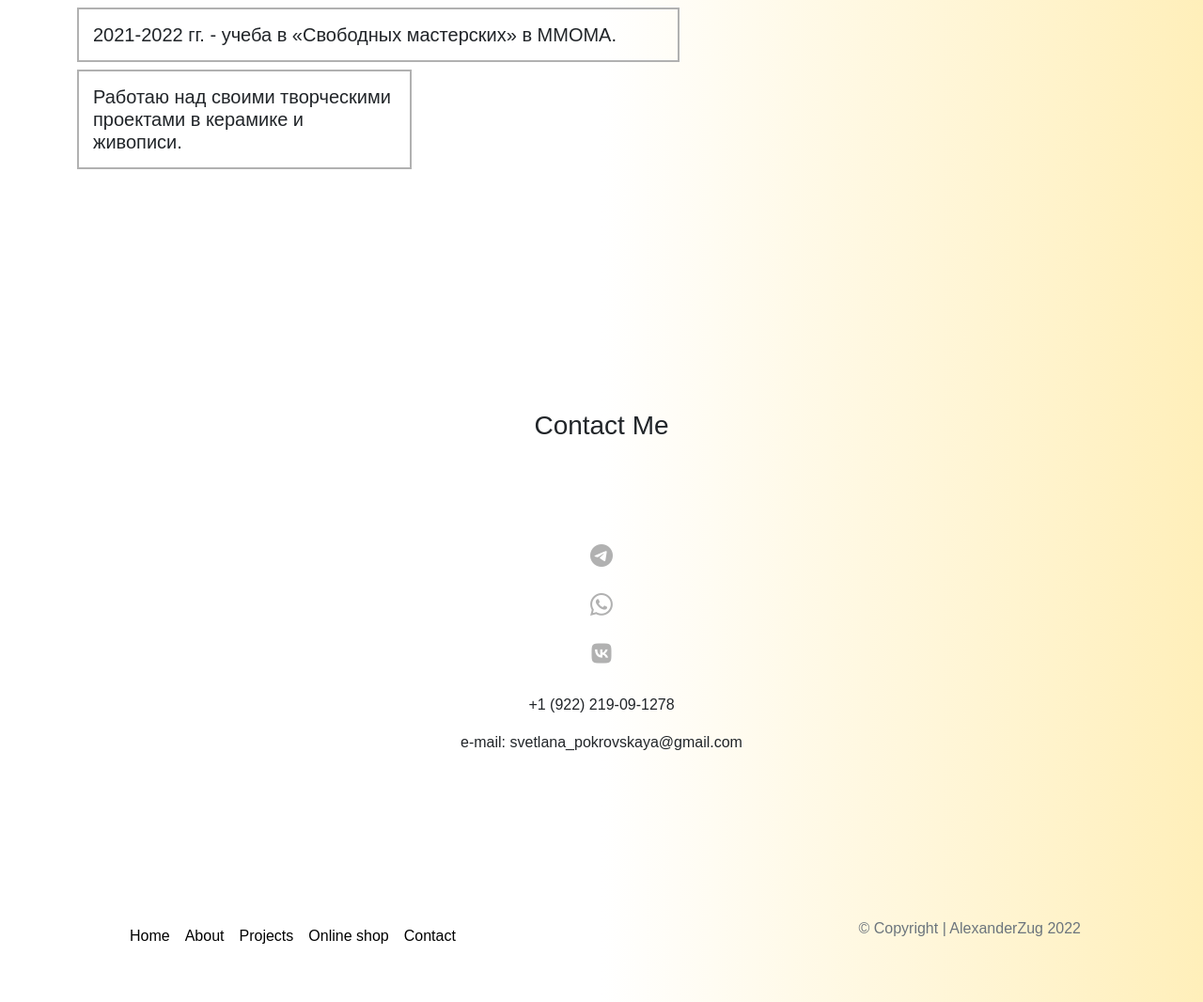
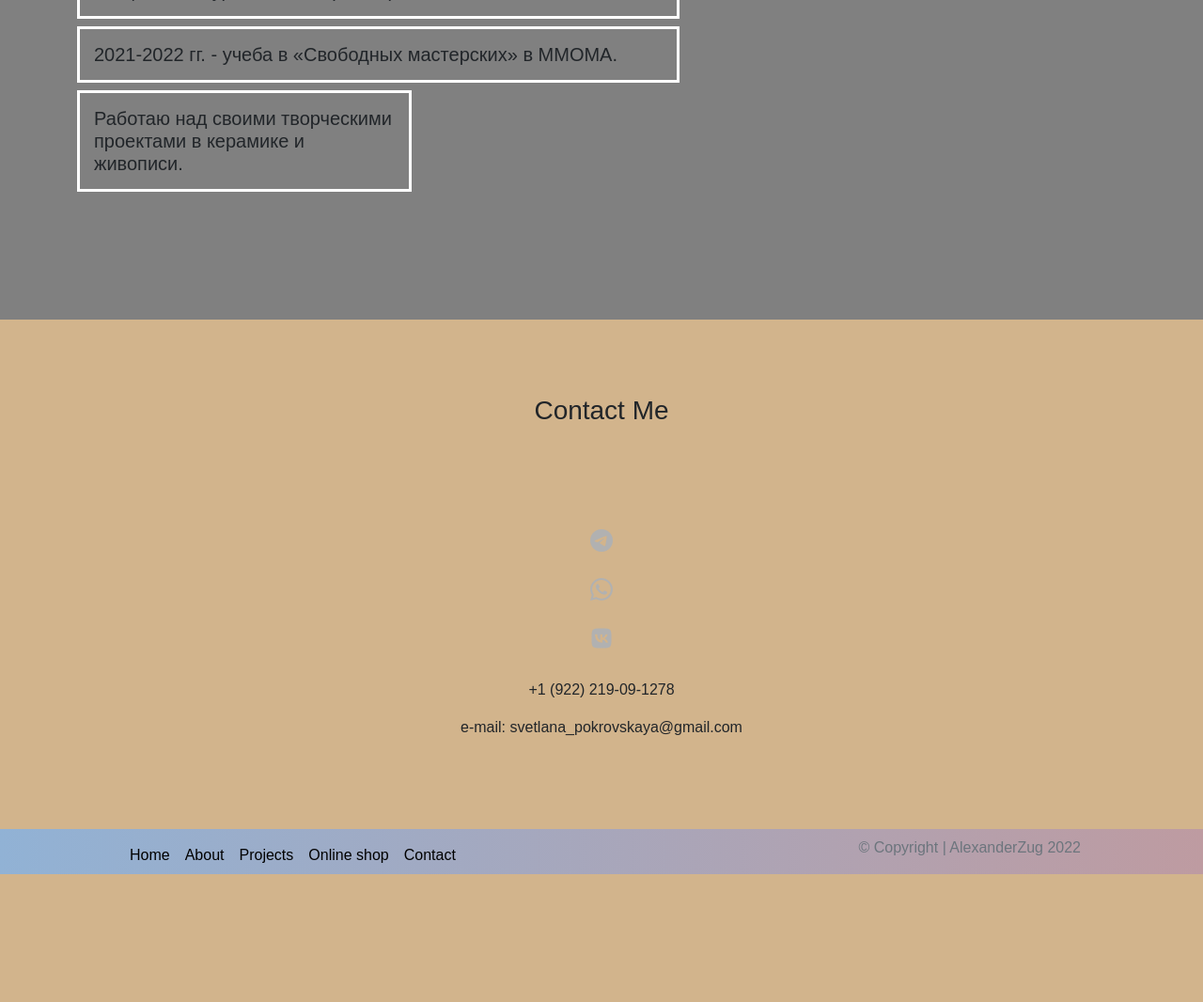
Before and after one commit to AlexanderZug/Ceramics_site, a Flask app: page / in a window 1280 px wide. Shown: the part 1543-2609 px from the top of the page at 94% size. After the commit the page ends 2473 px from the top, so only its background shows below. Run offline with Flask 2, Linux system fonts and the light colour scheme; some libraries are stand-ins or nearby versions.

Commit message:
add background

```diff
--- a/static/css/style.css
+++ b/static/css/style.css
@@ -1,27 +1,37 @@
+/*общие настройки*/
 
+:root {
+    --color1: #808080;
+    --color2: #D2B48C;
+}
 
 * {
     font-family: Luminari, fantasy;
 }
 
-html,
-body {
-	height: 100%;
-	background: -webkit-linear-gradient(90deg, #ffffff,#ffffff,#ffefba);
-	background: linear-gradient(90deg, #ffffff,#ffffff, #ffefba);
-}
 section {
-    padding: 100px 0;
+    padding: 80px 0;
 }
 
-/*.my-carousel {*/
-/*    padding: 0;*/
-/*}*/
+a:hover, a:visited, a:link, a:active
+{
+    text-decoration: none;
+    color: black;
+}
 
-/*.my-carousel .carousel-item {*/
-/*    max-height: 800px;*/
-/*}*/
+header, footer {
+    background: -webkit-linear-gradient(90deg, #91b2d5,#be9ba1);
+    background: linear-gradient(90deg, #91b2d5,#be9ba1);
+}
 
+.about {
+    background: var(--color1);
+}
+
+.index, .contact {
+    background: var(--color2);
+}
+/*карусель*/
 .my-carousel .carousel-item img {
     object-fit: cover;
 }
@@ -30,157 +40,18 @@ section {
     height: 600px;
 }
 
-footer {
-    padding: 50px 0;
-}
-
-a:hover, a:visited, a:link, a:active
-{
-    text-decoration: none;
-    color: black;
-}
-
-/*.p-lst-about {*/
-/*	font-size:18px;*/
-/*}*/
-
-/*.p-lst-footer {*/
-/*	margin: 5px 45px 55px 190px;*/
-/*	font-size:18px;*/
-/*}*/
-
-/*.main-wrapper {*/
-/*	position: relative;*/
-/*	min-height: 80%;*/
-/*}*/
-
-.nav {
-	color: black;
-}
-
-/*footer {*/
-/*	position: fixed;*/
-/*	left: 0;*/
-/*	bottom: 13vh;*/
-/*	width: 100%;*/
-/*	height: 0;*/
-/*}*/
-
-/*.text-muted mb-0 {*/
-/*    position: fixed;*/
-/*	right: 0;*/
-/*	bottom: 13vh;*/
-/*}*/
-
-/*.title-block {*/
-/*	margin: 55px 25px 35px 45px;*/
-/*	font-size: 20px;*/
-/*}*/
-
-/*.lst-block {*/
-/*	margin: 15px 15px 15px 5px;*/
-/*	width: 550px;*/
-/*	height: 400px*/
-/*}*/
-
-
-/*.carousel-item {*/
-/*  width: 400px;*/
-/*  height: 600px;*/
-/*  overflow: hidden;*/
-/*  margin: 50px;*/
-/*}*/
-
-/*.carousel-item img {*/
-/*  width: initial;*/
-/*  height: 100%;*/
-/*}*/
-
-/*.carousel-inner {*/
-/*display: flex;*/
-/*}*/
-
-/*.img-center {margin:0 auto;}*/
-
-/*.points-fix {*/
-/*    width: 50%;*/
-/*    height: 5%;*/
-/*    display: flex; !* Строчно-блочный элемент *!*/
-/*    justify-content: center;*/
-/*    align-items: center;*/
-/*    cursor: pointer;*/
-/*    margin: 200px auto;*/
-/*	font-size: 20px;*/
-/*    padding: 1rem 1rem; !* Поля вокруг текста *!*/
-/*    text-decoration: none; !* Убираем подчёркивание *!*/
-/*    border-radius: 3px;*/
-/*}*/
-
-
-
-/*#carousel {*/
-/*  overflow: auto;*/
-/*  scroll-behavior: smooth;*/
-/*  scrollbar-width: none;*/
-/*}*/
-
-/*#carousel::-webkit-scrollbar {*/
-/*  height: 0;*/
-/*}*/
-
-/*#prev,*/
-/*#next {*/
-/*  display: flex;*/
-/*  justify-content: center;*/
-/*  align-content: center;*/
-
-/*  border: none;*/
-/*  padding: 8px;*/
-/*  border-radius: 50%;*/
-/*  outline: 0;*/
-/*  cursor: pointer;*/
-/*  position: absolute;*/
-/*}*/
-
-/*#prev {*/
-/*  top: 50%;*/
-/*  left: -10%;*/
-/*  transform: translate(50%, -50%);*/
-/*  display: none;*/
-/*  background: #ffefba;*/
-/*}*/
-
-/*#next {*/
-/*  top: 50%;*/
-/*  right: -10%;*/
-/*  transform: translate(-50%, -50%);*/
-/*    background: white;*/
-/*}*/
-
-/*#content {*/
-/*  display: grid;*/
-/*  grid-gap: 20px;*/
-/*  grid-auto-flow: column;*/
-/*  margin: auto;*/
-/*  box-sizing: border-box;*/
-/*}*/
-
-/*.item {*/
-/*  width: 46vh;*/
-/*  height: 46vh;*/
-/*  background: white;*/
-/*}*/
-
+/*о художнике*/
 .about h5 {
     padding: 15px;
-    border: 2px solid #b1b1b1;
+    border: 3px solid white;
 
 }
 
 .about img {
     border-radius: 10px;
 }
-/**/
+
+/*контакты*/
 .contact_social_icons ul li a {
     font-size: 24px;
     color: #b1b1b1;
@@ -188,15 +59,10 @@ a:hover, a:visited, a:link, a:active
 
 }
 
-.font-weight-bold {
-    font-family: Luminari, fantasy;
-}
-
 .container-contact {
     margin-top: 13vh;
 }
 
-
 .contact_social_icons ul li a:hover{
     color: black;
 }
--- a/templates/base.html
+++ b/templates/base.html
@@ -20,16 +20,13 @@
     <div class="container">
         <div class="row">
             <div class="col-12">
-                <div class="d-flex flex-wrap justify-content-center py-3 mb-4 border-bottom">
+                <div class="d-flex flex-wrap justify-content-center py-3 border-bottom">
                     <a href="/"
-                       class="d-flex align-items-center mb-3 mb-md-0 me-md-auto text-dark text-decoration-none">
+                       class="d-flex align-items-center mb-1 mb-md-0 me-md-auto text-dark text-decoration-none">
                         <svg class="bi me-2" width="40" height="32">
                             <use xlink:href="#bootstrap"></use>
                         </svg>
-                        <p style="font-family:
-                        Luminari, fantasy;
-                        font-weight: 700;
-                        color:black;
+                        <p style="
                         font-size:200%">
                             Svetlana Pokrovskaya</p>
                     </a>
@@ -38,11 +35,11 @@
                         <li class="nav-item"><a href="/" class="nav-link link-dark px-2">Projects</a></li>
                         <li class="nav-item"><a href="/" class="nav-link link-dark px-2">Online shop</a></li>
                         <li class="nav-item"><a href="#contact" class="nav-link link-dark px-2">Contact</a></li>
-                        <li class="nav-item"><a href="{{ telegram }}" class="nav-link link-dark px-2"><i
+                        <li class="nav-item"><a href="{{ telegram }}" target="_blank" class="nav-link link-dark px-2"><i
                                 class="bi bi-telegram"></i></a></li>
-                        <li class="nav-item"><a href="{{ whats_up }}" class="nav-link link-dark px-2"><i
+                        <li class="nav-item"><a href="{{ whats_up }}" target="_blank" class="nav-link link-dark px-2"><i
                                 class="bi bi-whatsapp"></i></a></li>
-                        <li class="nav-item"><a href="{{ vk_page }}" class="nav-link link-dark px-2"><i
+                        <li class="nav-item"><a href="{{ vk_page }}" target="_blank" class="nav-link link-dark px-2"><i
                                 class="fa fa-vk"></i></a></li>
                     </ul>
                 </div>
@@ -79,7 +76,16 @@
             </button>
         </div>
     </div>
-
+    <div class="container">
+        <div class="row">
+            <div class="col-12">
+                <div class="text-center mt-5">
+                    <button type="button" class="btn btn-id btn-outline-light btn-lg">
+                        <a href="/about">Go to the Shop</a></button>
+                </div>
+            </div>
+        </div>
+    </div>
 </section>
 
 {#о художнике#}
@@ -108,7 +114,7 @@
                 <h5>2021-2022 гг. - учеба в «Свободных мастерских» в
                     ММОМА.</h5>
             </div>
-            <div class="col-lg-5 col-sm-2 mb-sm-5 mt-sm-5 text-center">
+            <div class="col-lg-5 col-sm-2 mb-sm-5 mt-sm-5 text-center mb-2">
                 <img src="{{ url_for('static', filename='img/about_img.jpg') }}" class="img-fluid">
             </div>
             <div class="col-lg-4 col-sm-7">
```
